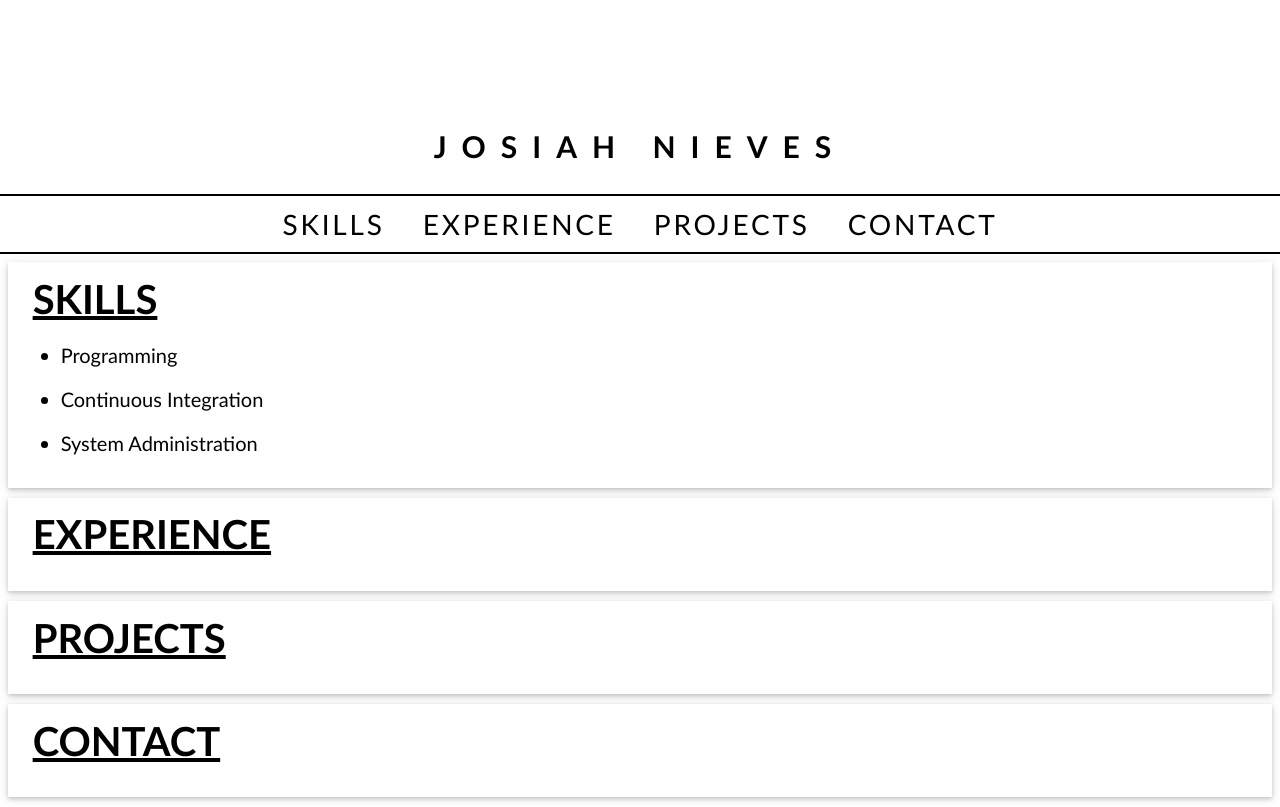
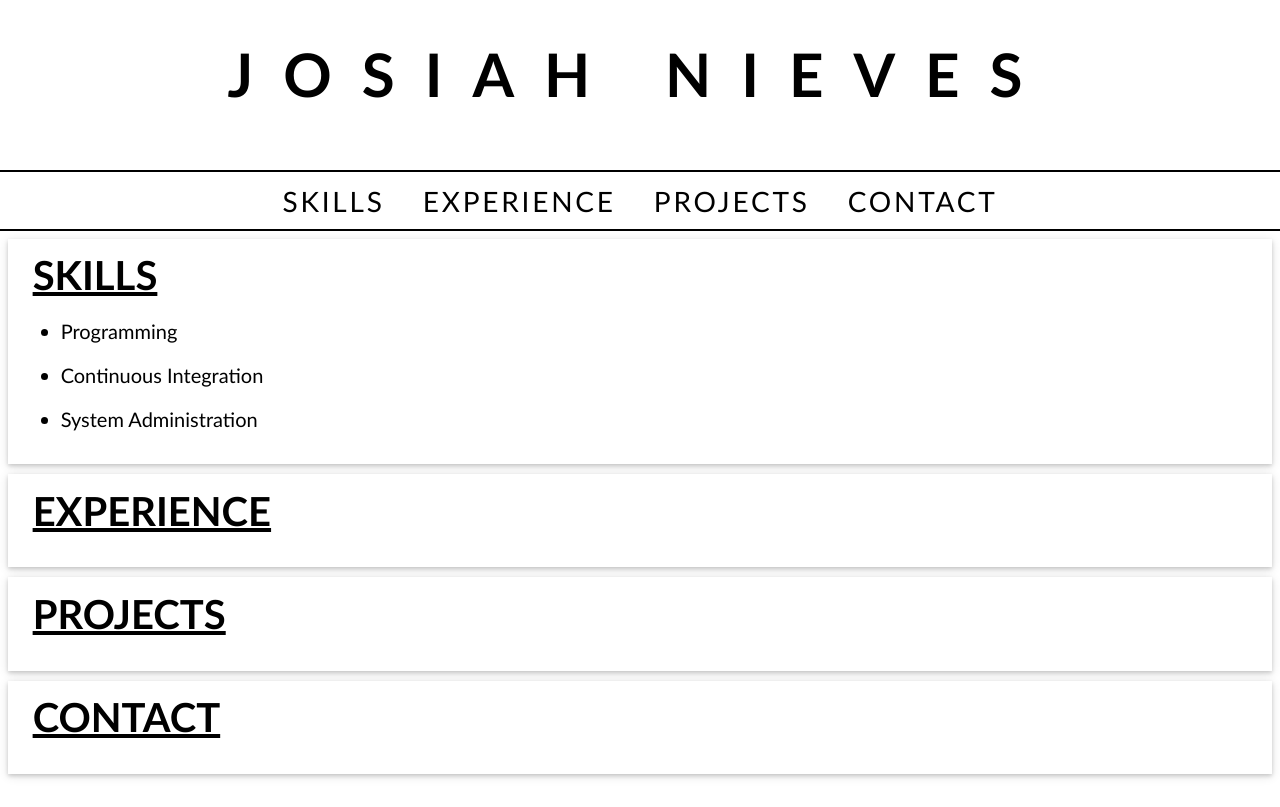
Before and after one commit to jtn7/My-Resume-Website, a plain HTML site: page index.html in a window 1280 px wide. Drawn offline with Linux system fonts and the light colour scheme.

Commit message:
Connected links and Made h1 bigger

```diff
--- a/css/main.css
+++ b/css/main.css
@@ -14,11 +14,11 @@ a:link, a:visited {
 }
 
 .my-name {
-    font-size: 3em;
+    font-size: 6em;
     text-align: center;
     letter-spacing: 0.5em;
 
-    margin-top: 10%;
+    margin-top: 3%;
     margin-bottom: 1em;
 }
 
--- a/index.html
+++ b/index.html
@@ -12,17 +12,17 @@
 
     <div class="navbar">
         <ul>
-            <a href=""><li>SKILLS</li></a>
-            <a href=""><li>EXPERIENCE</li></a>
-            <a href=""><li>PROJECTS</li></a>
-            <a href=""><li>CONTACT</li></a>
+            <a href="#skills"><li>SKILLS</li></a>
+            <a href="#experience"><li>EXPERIENCE</li></a>
+            <a href="#projects"><li>PROJECTS</li></a>
+            <a href="#contact"><li>CONTACT</li></a>
         </ul>
     </div>
 
     <div class="cards">
 
         <div class="skills">
-            <h2>SKILLS</h2>
+            <a id="skills"><h2>SKILLS</h2></a>
             <ul>
                 <li>Programming</li>
                 <li>Continuous Integration</li>
@@ -31,17 +31,17 @@
         </div>
 
         <div class="education">
-            <h2>EXPERIENCE</h2>
+            <a id="experience"><h2>EXPERIENCE</h2></a>
 
         </div>
 
         <div class="projects">
-            <h2>PROJECTS</h2>
+            <a id="projects"><h2>PROJECTS</h2></a>
 
         </div>
 
         <div class="contact">
-            <h2>CONTACT</h2>
+            <a id="contact"><h2>CONTACT</h2></a>
 
         </div>
     </di
```
